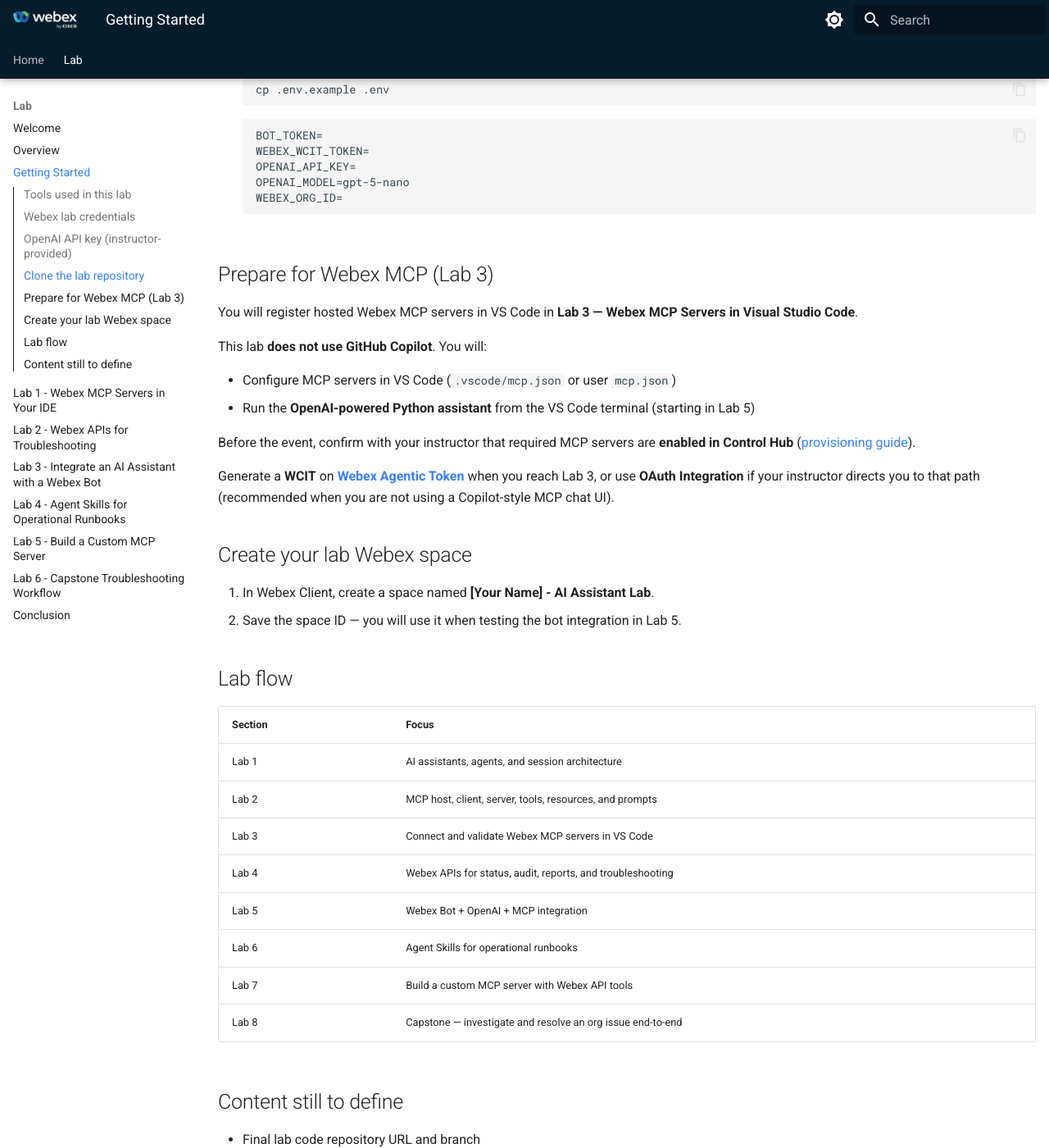
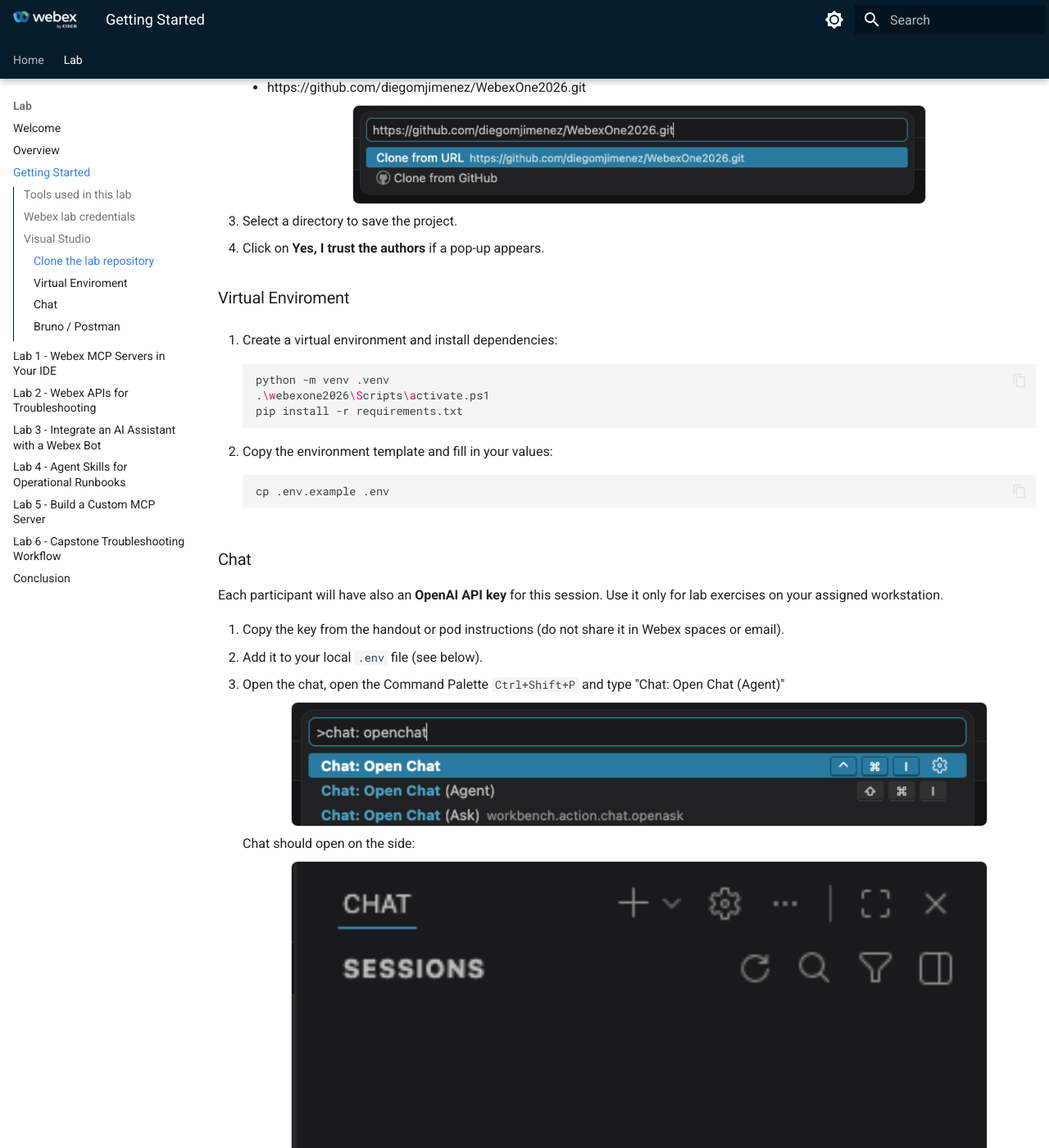
Before and after one commit to WebexCC-SA/LAB-31123, an MkDocs documentation site: the page built from docs/lab1_getting_started.md, in a window 1280 px wide and 1400 px high, scrolled down 1568 px. Shown: the whole window at 82% size. Built offline with MkDocs 1.6.1 and Material for MkDocs 9.7.7, drawn with Linux system fonts in a browser that asks for light colours; some of the changed text lies outside the part shown.

Commit message:
Update lab1_getting_started.md

````diff
--- a/docs/lab1_getting_started.md
+++ b/docs/lab1_getting_started.md
@@ -16,41 +16,41 @@
 
 | Item | Value |
 | --- | --- |
-| Username | `podX@cb127.dc-02.com` (replace X with your pod number) |
+| Username | `userX@webexone-ai-assistant.wbx.ai` (replace X with your pod number) |
 | Password | Provided in the lab handout |
 
-## OpenAI API key (instructor-provided)
 
-Each participant receives an **OpenAI API key** for this session. Use it only for lab exercises on your assigned workstation.
+## Visual Studio
 
-1. Copy the key from the handout or pod instructions (do not share it in Webex spaces or email).
-2. Add it to your local `.env` file (see below).
-3. Use the **model name** your instructor specifies (the lab code defaults to `gpt-5-nano` unless changed in `.env`).
+Visual Studio Code will be used for Python-based bot development, service app configuration, and the agentic app and MCP server exercises.
 
-```env
-OPENAI_API_KEY=sk-your-lab-key-here
-OPENAI_MODEL=gpt-5-nano
-```
+1. Open Visual Studio Code from the desktop:
 
-!!! Note
-    Never commit `.env` to git. If a key is exposed, tell your instructor immediately so it can be rotated.
+   ![vsc_logo](./assets/docx-image-004.png){ width="150" style="display: block; margin: 0 auto; border: 1px solid lightgray; border-radius: 8px;"}
 
-## Clone the lab repository
 
-1. Open **Visual Studio Code** on your lab workstation.
-2. Clone the lab code repository:
+### Clone the lab repository
 
-    ```bash
-    git clone https://github.com/diegomjimenez/WebexOne2026_AI_Assistant.git
-    cd WebexOne2026_AI_Assistant
-    ```
+3. Go to the **Source Control** tab and click **Clone Repository**:
+
+    ![vsc_clone](./assets/docx-image-005.png){ width="500" style="display: block; margin: 0 auto; border: 1px solid lightgray; border-radius: 8px;"}
+
+4. Type the following:
+
+    - https://github.com/diegomjimenez/WebexOne2026.git
+
+    ![vsc_repo](./assets/github_1.png){ width="700" style="display: block; margin: 0 auto; border: 1px solid lightgray; border-radius: 8px;"}
+
+5. Select a directory to save the project.
+6. Click on **Yes, I trust the authors** if a pop-up appears.
+
+### Virtual Enviroment
 
 3. Create a virtual environment and install dependencies:
 
     ```bash
     python -m venv .venv
-    source .venv/bin/activate   # macOS/Linux
-    # .\.venv\Scripts\activate  # Windows PowerShell
+    .\webexone2026\Scripts\activate.ps1
     pip install -r requirements.txt
     ```
 
@@ -60,47 +60,41 @@
     cp .env.example .env
     ```
 
-    ```env
-    BOT_TOKEN=
-    WEBEX_WCIT_TOKEN=
-    OPENAI_API_KEY=
-    OPENAI_MODEL=gpt-5-nano
-    WEBEX_ORG_ID=
-    ```
+### Chat
 
-## Prepare for Webex MCP (Lab 3)
+Each participant will have also an **OpenAI API key** for this session. Use it only for lab exercises on your assigned workstation.
 
-You will register hosted Webex MCP servers in VS Code in **Lab 3 — Webex MCP Servers in Visual Studio Code**.
+1. Copy the key from the handout or pod instructions (do not share it in Webex spaces or email).
+2. Add it to your local `.env` file (see below).
 
-This lab **does not use GitHub Copilot**. You will:
+1. Open the chat, open the Command Palette `Ctrl+Shift+P` and type "Chat: Open Chat (Agent)"
 
-- Configure MCP servers in VS Code (`.vscode/mcp.json` or user `mcp.json`)
-- Run the **OpenAI-powered Python assistant** from the VS Code terminal (starting in Lab 5)
+    ![Create_token](./assets/vscode_6.png){ width="850" style="display: block; margin: 0 auto; border: 1px solid lightgray; border-radius: 8px;"}
 
-Before the event, confirm with your instructor that required MCP servers are **enabled in Control Hub** ([provisioning guide](https://developer.webex.com/mcp/docs/provisioning-on-control-hub){:target="_blank"}).
+    Chat should open on the side:
 
-Generate a **WCIT** on **[Webex Agentic Token](https://developer.webex.com/agentic-token){:target="_blank"}** when you reach Lab 3, or use **OAuth Integration** if your instructor directs you to that path (recommended when you are not using a Copilot-style MCP chat UI).
+    ![Create_token](./assets/vscode_12.png){ width="850" style="display: block; margin: 0 auto; border: 1px solid lightgray; border-radius: 8px;"}
 
-## Create your lab Webex space
+    !!! Note
+        Note that you can see the MCP server attached.
 
-1. In Webex Client, create a space named **[Your Name] - AI Assistant Lab**.
-2. Save the space ID — you will use it when testing the bot integration in Lab 5.
+3. Open the Command Palette `Ctrl+Shift+P` and type "Chat: Manage Language Models"
 
-## Lab flow
+    ![Create_token](./assets/vscode_7.png){ width="850" style="display: block; margin: 0 auto; border: 1px solid lightgray; border-radius: 8px;"}
 
-| Section | Focus |
-| --- | --- |
-| Lab 1 | AI assistants, agents, and session architecture |
-| Lab 2 | MCP host, client, server, tools, resources, and prompts |
-| Lab 3 | Connect and validate Webex MCP servers in VS Code |
-| Lab 4 | Webex APIs for status, audit, reports, and troubleshooting |
-| Lab 5 | Webex Bot + OpenAI + MCP integration |
-| Lab 6 | Agent Skills for operational runbooks |
-| Lab 7 | Build a custom MCP server with Webex API tools |
-| Lab 8 | Capstone — investigate and resolve an org issue end-to-end |
+4. Select Add Models..." > OpenAI":
 
-## Content still to define
+    ![Create_token](./assets/vscode_8.png){ width="850" style="display: block; margin: 0 auto; border: 1px solid lightgray; border-radius: 8px;"}
 
-- Final lab code repository URL and branch
-- Pod-specific credential table and OpenAI model name for the event
-- Slido / Q&A embed URL for the welcome page
+5. Keep "OpenAI" as Group Name and press Enter
+
+    ![Create_token](./assets/vscode_9.png){ width="850" style="display: block; margin: 0 auto; border: 1px solid lightgray; border-radius: 8px;"}
+
+6. And introduce the API Key that was provided to you. You should see it now:
+
+    ![Create_token](./assets/vscode_10.png){ width="850" style="display: block; margin: 0 auto; border: 1px solid lightgray; border-radius: 8px;"}
+
+   !!! Note
+       GPT-5 Nano is the only model available.
+
+### Bruno / Postman
````
